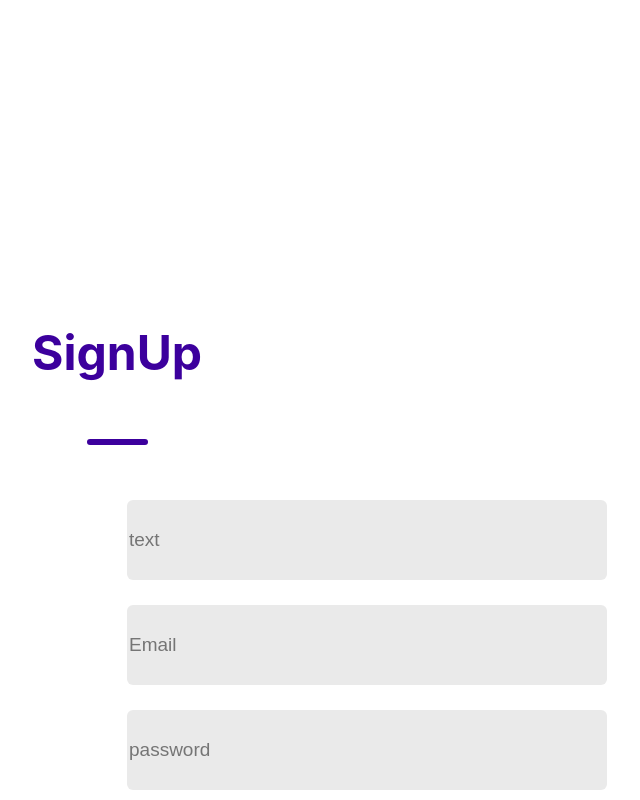
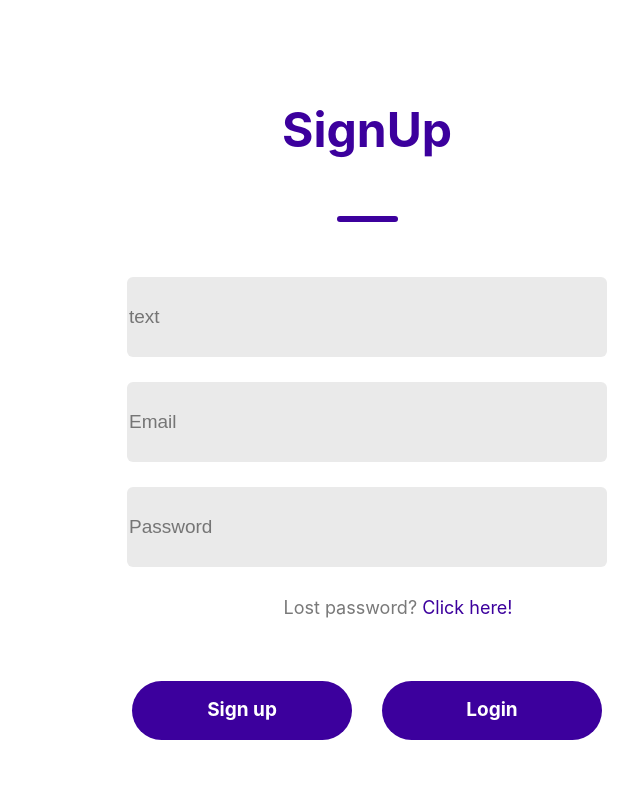
Before and after one commit to Sintijaa/biletes, a React (Vite) app in the folder tickets/: page /login in a window 1280 px wide. Shown: the top 800 px of the page, without its empty margins (273-913 px from the left). Built offline with nearby package versions, Linux system fonts and the light colour scheme.

Commit message:
labojumi

```diff
--- a/tickets/src/components/Home.jsx
+++ b/tickets/src/components/Home.jsx
@@ -1,14 +1,14 @@
 import { useState } from 'react'
 import { Link } from 'react-router-dom';
+import '../style/home.css';
+
 
 function Home() {
   return (
-    <>
-      <Link to='/login'>
-        <h1>TicektsBuy</h1>
-      </Link>
+     <div className='container'>
+      <div className="header"></div>
 
-    </>
+    </div>
   );
 };
 
--- a/tickets/src/components/Login.jsx
+++ b/tickets/src/components/Login.jsx
@@ -20,7 +20,7 @@ function Login() {
           <input type="email" placeholder="Email" />
         </div>
         <div className="input">
-          <input type="password" placeholder="password" />
+          <input type="password" placeholder="Password" />
         </div>
 
       </div>
--- a/tickets/src/style/Login.css
+++ b/tickets/src/style/Login.css
@@ -1,9 +1,12 @@
 .container{
     display: flex;
     flex-direction: column;
-    margin: auto;
-    margin-top: 200px;
-    width: 600px;
+    justify-content: center;
+    align-items: center;
+    height: 65vh;
+    margin: 0;
+    margin-top: 100px;
+    width: 300px;
     background: #fff;
     padding-bottom: 30px;
 
@@ -17,6 +20,9 @@
     margin-top: 30px;
 }
 .text{
+    display: flex;
+    align-items: center;
+    justify-content: center;
     color: #3c009d;
     font-size: 48px;
     font-weight: 700;
@@ -26,12 +32,6 @@
     height: 6px;
     background: #3c009d;
     border-radius: 9px;
-}
-.text{
-    margin-top: 55px;
-    display: flex;
-    flex-direction: column;
-    gap: 25px;
 }
 .inputs{
     margin-top: 55px;
--- a/tickets/src/style/home.css
+++ b/tickets/src/style/home.css
@@ -0,0 +1,30 @@
+body {
+    display: flex;
+    margin: 0;
+    padding: 0;
+}
+h1{
+    color: beige;
+}
+.container{
+    display: flex;
+    flex-direction: column;
+
+    align-items: center;
+    height: 100vh;
+    margin: 0;
+    /* margin-top: 200px; */
+    width: 100%;
+    background: #fff;
+    padding-bottom: 30px;
+
+
+}
+.header{
+    display: flex;
+    flex-direction: column;
+    align-items: center;
+    gap: 50px;
+    width: 100px;
+    margin-top: 30px;
+}
--- /dev/null
+++ b/tickets/src/style/main.css
@@ -0,0 +1,3 @@
+h1{
+    color: aliceblue;
+}
```
Also changed, not shown: tickets/src/components/header.jsx (added, +11 -0 lines), tickets/src/main.jsx (line endings or trailing spaces), tickets/src/style/header.css (added).
